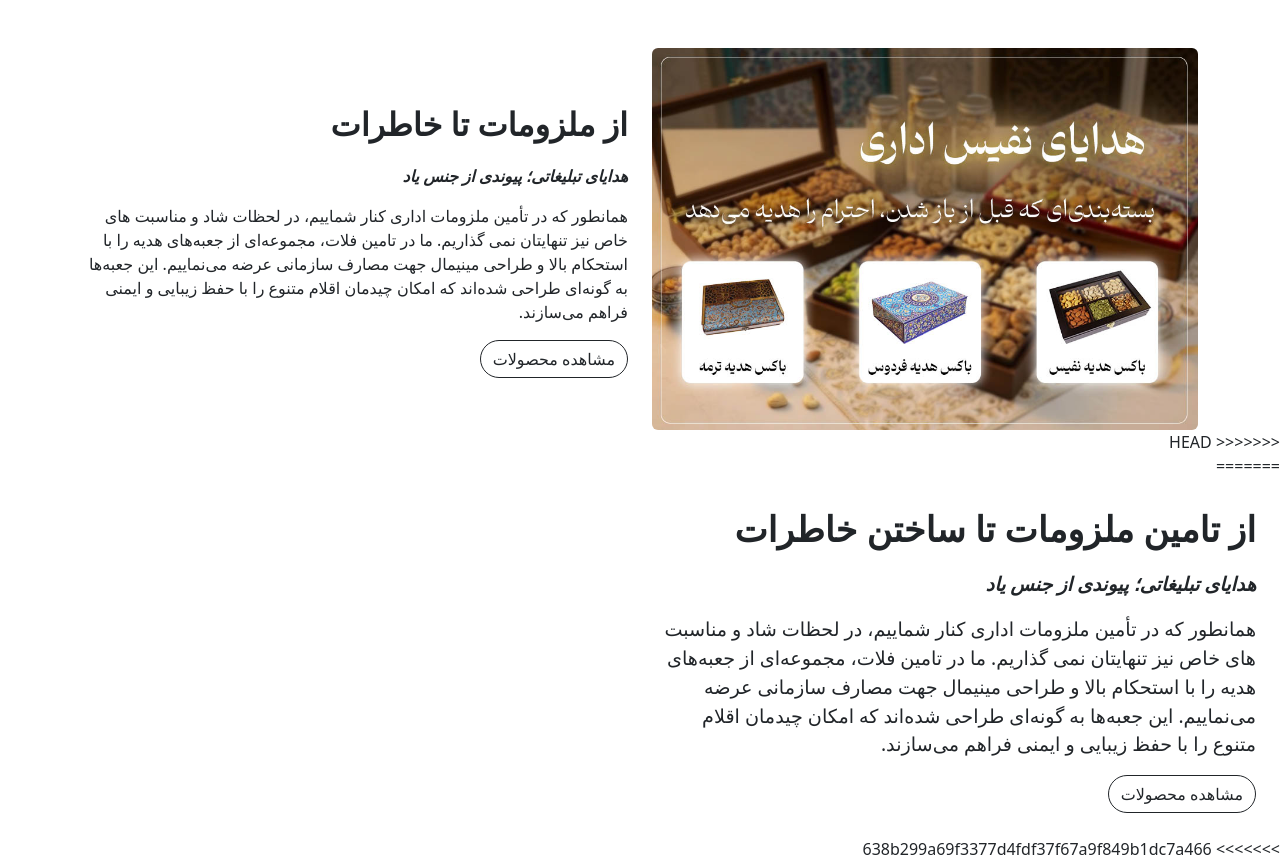
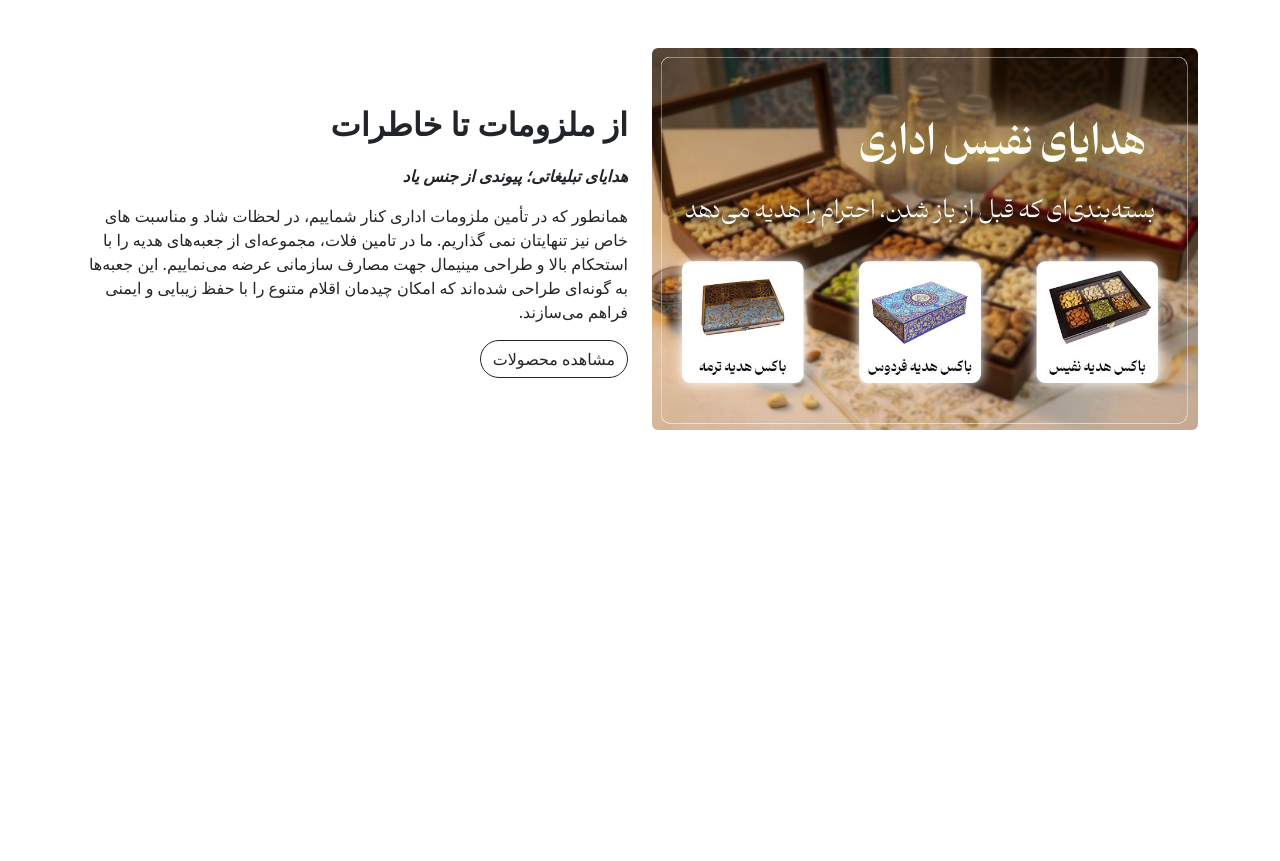
Before and after one commit to aminhadinezhad/bs-template-4, a website: page index.html in a window 1280 px wide. After the commit the page ends 800 px from the top, so only its background shows below. Drawn offline with nearby package versions, Linux system fonts and the light colour scheme.

Commit message:
final stage (new version)

```diff
--- a/index.html
+++ b/index.html
@@ -49,30 +49,6 @@
           </div>
         </div>
       </div>
-<<<<<<< HEAD
-    </section>
-=======
-      <div class="col-lg-6 d-flex align-items-center">
-        <div class="content-text p-4">
-          <p class="fw-bold" style="font-size: 2.2rem">
-            از تامین ملزومات تا ساختن خاطرات
-          </p>
-          <p class="fw-semibold fst-italic" style="font-size: 1.2rem">
-            هدایای تبلیغاتی؛ پیوندی از جنس یاد
-          </p>
-          <p style="font-size: 1.2rem">
-            همانطور که در تأمین ملزومات اداری کنار شماییم، در لحظات شاد و مناسبت‌ های خاص نیز تنهایتان نمی‌ گذاریم. ما در تامین فلات، مجموعه‌ای از جعبه‌های هدیه را با استحکام بالا و طراحی مینیمال جهت مصارف سازمانی عرضه می‌نماییم. این جعبه‌ها به گونه‌ای طراحی شده‌اند که امکان چیدمان اقلام متنوع را با حفظ زیبایی و ایمنی فراهم می‌سازند.
-          </p>
-          <a
-            href="https://www.taminfalat.com/categorylist/%D9%87%D8%AF%D8%A7%DB%8C%D8%A7%DB%8C-%D8%AA%D8%A8%D9%84%DB%8C%D8%BA%D8%A7%D8%AA%DB%8C"
-            class="btn btn-md btn-outline-dark rounded-pill"
-          >
-            مشاهده محصولات
-          </a>
-        </div>
-      </div>
-    </div>
->>>>>>> 638b299a69f3377d4fdf37f67a9f849b1dc7a466
     <script
       src="https://cdn.jsdelivr.net/npm/bootstrap@5.0.2/dist/js/bootstrap.bundle.min.js"
       integrity="sha384-MrcW6ZMFYlzcLA8Nl+NtUVF0sA7MsXsP1UyJoMp4YLEuNSfAP+JcXn/tWtIaxVXM"
```
